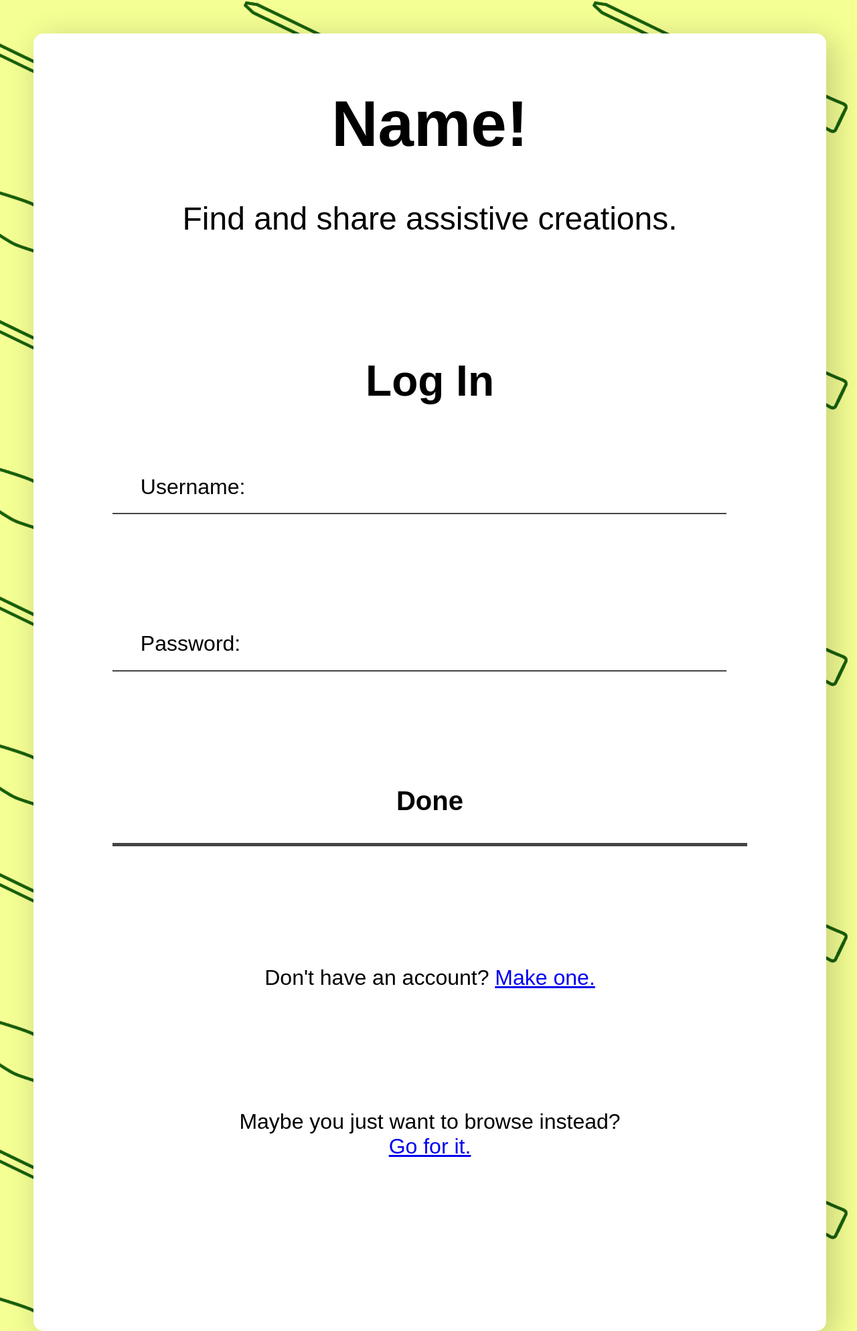
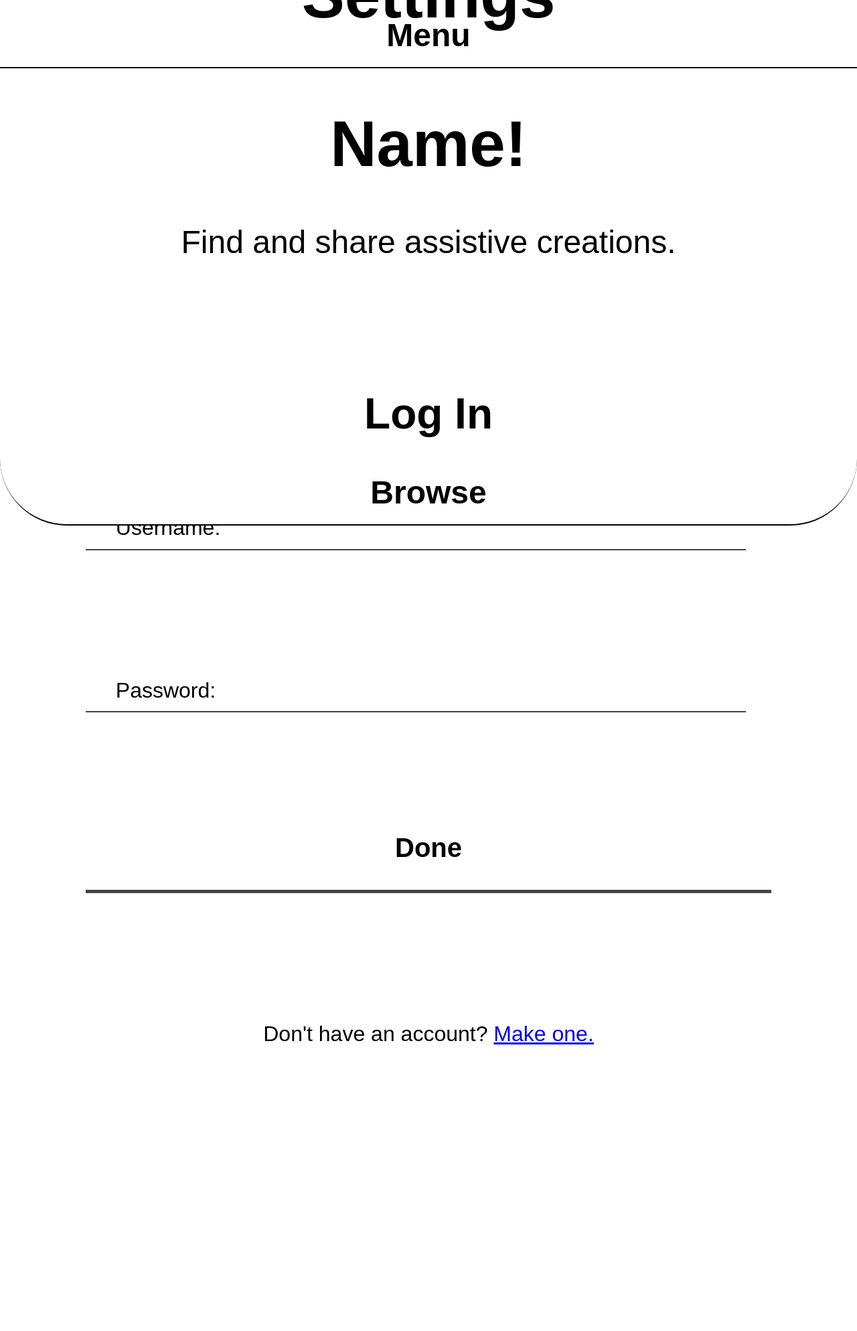
Before and after one commit to ehinger/rebirth, a PHP site: page /index.html in a window 1280 px wide. Shown: the whole page at 67% size. After the commit the page ends 1563 px from the top, so only its background shows below. Run offline with PHP 8.4, Linux system fonts and the light colour scheme.

Commit message:
bolstering

```diff
--- a/DIYCSS.css
+++ b/DIYCSS.css
@@ -10,23 +10,140 @@
   padding: 0;
   border: 0;
   font-size: 16px;
-  overflow:
 }
+/*
+.yourSettingsPage {
+  position: relative;
+  top: 0;
+  left: 0;
+  padding: 0;
+  width: 100%;
+  height: 100%;
+  overflow-x: hidden;
+  overflow-y: scroll; }
 
-body {
-	background-image: url("bgPattern.png");
-    background-repeat: repeat;
-}
+.yourSettingsPage input {
+  width: 80%;
+  height: 15%;
+  margin: 20% 10%;
+  padding: .5em;
+  outline: none;
+  font-size: 2rem; }
 
+.yourSettingsPage label {
+  position: absolute;
+  margin: 20% 10%;
+  padding: .5em;
+  font-size: 2rem;
+  font-family: "Open Sans", sans-serif;
+  color: #fcce00; }
+
+*/
 .SplashContainer {
 	position: relative;
 	background: #ffffff;
 	border-radius: 15px;
-	margin: 50px;
-	padding: 5em 0;
-	width: calc(100vw - 6em);
-	height: auto;
-	box-shadow: 10px 10px 50px rgba(0,0,0,0.2);
+	margin: 0;
+	padding: 10em 0 0 0;
+	width: 100vw;
+	height: 100vh;
+}
+
+.browseFooter {
+	position: fixed;
+	background: #ffffff;
+	border-bottom: 2px solid black;
+	bottom: 15px;
+	border-radius: 0 0 100px 100px;
+	margin: 0;
+	width: 100vw;
+	height: 100px;
+	z-index: 2;
+}
+
+.browseFooter h2 {
+	font-size: 3rem;
+	font-family: 'Gotham', sans-serif;
+	position: relative;
+	margin: 25px;
+	text-align: center;
+	z-index: 3;
+}
+
+/****************************************************
+Navigation menu
+****************************************************/
+
+.navigationHeader {
+	position: fixed;
+	background: #ffffff;
+	border-bottom: 2px solid black;
+	top: 0;
+	margin: 0;
+	width: 100vw;
+	height: 100px;
+	z-index: 2;
+}
+
+.navigationHeader h2 {
+	font-size: 3rem;
+	font-family: 'Gotham', sans-serif;
+	position: relative;
+	margin: 25px;
+	text-align: center;
+}
+
+.navigationContainer {
+	width: 100vw;
+	height: 100vh;
+	position: fixed;
+	margin: 0;
+	background: #ffffff;
+	z-index: 5;
+	top: -100vh;
+	-webkit-transition: -webkit-transform 0.6s;
+	transition: transform 0.6s;
+}
+
+.navigationClose {
+	width: 200px;
+	height: 200px;
+	position: fixed;
+	margin: 0;
+	right: 0;
+	top: -100vh;
+	background: #ffffff;
+}
+
+.menuTransition {
+	-webkit-transform: translate3d(0, 100vh, 0);
+	transform: translate3d(0, 100vh, 0);
+}
+
+.lineL {
+	width: 15px;
+	height: 150px;
+	position: fixed;
+	background: #000000;
+	margin: 25px 100px;
+	transform: rotate3d(0, 0, 1, 45deg);
+}
+
+.lineR {
+	width: 15px;
+	height: 150px;
+	position: fixed;
+	background: #000000;
+	margin: 25px 100px;
+	transform: rotate3d(0, 0, 1, 315deg);
+}
+
+.navLinks {
+	font-size: 6rem;
+	font-family: 'Gotham', sans-serif;
+	position: relative;
+	margin: 17vh 0;
+	text-align: center;
 }
 
 /****************************************************
@@ -38,20 +155,20 @@
 }
 
 #LogInContainer h1 {
+	font-size: 6rem;
+	font-family: 'Gotham', sans-serif;
+	position: relative;
+	margin: 0 10% 5%;
+	text-align: center;
+}
+
+#LogInContainer h2 {
 	font-size: 4rem;
 	font-family: 'Gotham', sans-serif;
 	position: relative;
 	margin: 15% 10% 5%;
 	text-align: center;
 	z-index: 3;
-}
-
-#LogInContainer h1:nth-child(1) {
-	font-size: 6rem;
-	font-family: 'Gotham', sans-serif;
-	position: relative;
-	margin: 0 10% 5%;
-	text-align: center;
 }
 
 #LogInContainer p:nth-child(2) {
@@ -78,7 +195,7 @@
 	display: none;
 }
 
-#RegisterContainer h1 {
+#RegisterContainer h2 {
 	font-size: 4rem;
 	font-family: 'Gotham', sans-serif;
 	position: relative;
--- a/DIYJS.js
+++ b/DIYJS.js
@@ -1,15 +1,69 @@
 window.onload=function(){
+
+
+	var touchstartX = 0;
+	var touchstartY = 0;
+	var touchendX = 0;
+	var touchendY = 0;
+
+	var remainder = 0;
+
+	var LogInContainer = document.getElementById("LogInContainer");
+
+	LogInContainer.addEventListener('touchstart', function(event) {
+	    touchstartX = event.changedTouches[0].screenX;
+	}, false);
+
+	LogInContainer.addEventListener('touchend', function(event) {
+	    touchendX = event.changedTouches[0].screenX;
+		handleGesure();
+	}, false);
+
+	function handleGesure() {
+		var swiped = 'swiped: ';
+		if (touchendX < touchstartX) {
+			remainder = touchstartX - touchendX;
+			console.log(remainder);
+		}
+		if (touchendX > touchstartX) {
+			remainder = touchendX - touchstartX;
+			console.log(remainder);
+		}
+	}
+
+	// Input Field label interaction ///////////////////////////////////////////////////////////////////////////////////
+
+	var navigationHeader = document.querySelector(".navigationHeader");
+	var browseFooter = document.querySelector(".browseFooter");
+	var navigationClose = document.querySelector(".navigationClose")
+	var navigationContainer = document.querySelector(".navigationContainer")
+
+	navigationHeader.addEventListener("click", function(){
+		navigationContainer.classList.add('menuTransition');
+		navigationClose.classList.add('menuTransition');
+	}, false);
+
+	navigationClose.addEventListener("click", function(){
+		navigationContainer.classList.remove('menuTransition');
+		navigationClose.classList.remove('menuTransition');
+	}, false);
+
+	////////////////////////////////////////////////////////////////////////////////////////////////////////////////////
+
+
+
 
 	// Log in and register section switching ////////////////////////////////////////////////////////////////////////////
 
 	var RegisterPageLink = document.getElementById("RegisterPageLink");
-	var LogInContainer = document.getElementById("LogInContainer");
 	var RegisterContainer = document.getElementById("RegisterContainer");
 	var LogInReturnLink = document.getElementById("LogInReturnLink");
 
 	if (RegisterPageLink) {
 		RegisterPageLink.addEventListener("click", function(){
 			LogInContainer.style.display = 'none';
+			navigationHeader.style.display = 'none';
+			browseFooter.style.display = 'none';
 			RegisterContainer.style.display = 'block';
 		}, false);
 	} else {
@@ -19,6 +73,8 @@
 	if (LogInReturnLink) {
 		LogInReturnLink.addEventListener("click", function(){
 			LogInContainer.style.display = 'block';
+			navigationHeader.style.display = 'block';
+			browseFooter.style.display = 'block';
 			RegisterContainer.style.display = 'none';
 		}, false);
 	} else {
@@ -64,4 +120,13 @@
 	})();
 
 	////////////////////////////////////////////////////////////////////////////////////////////////////////////////////
+
+
 }
+
+var textChanger = document.querySelector("html");
+
+function textSize(v) {
+	textChanger.style.fontSize = v + "px";
+	console.log(v);
+}
--- a/index.html
+++ b/index.html
@@ -10,12 +10,32 @@
 
 	<div class="SplashContainer">
 
+		<!-- menu navigation and navigation list screen -->
+
+		<div class="navigationContainer">
+			<div class="navigationClose">
+				<div class="lineL"></div>
+				<div class="lineR"></div>
+			</div>
+			<p class="savedSelections navLinks"><b>Saved<br>Selections</b></p>
+			<p class="profile navLinks"><b>Profile</b></p>
+			<p class="settings navLinks"><b>Settings</b></p>
+		</div>
+		<div class="navigationHeader">
+			<h2>Menu</h2>
+		</div>
+<!--
+		<div class="yourSettingsPage">
+			<label> Font size:</label>
+			<input class="textSize" type="range" name="textSize" min="12" max="20" onchange="textSize(this.value)"></input>
+		</div>
+ -->
 		<!-- Log in page section -->
 
 		<div id="LogInContainer">
 			<h1>Name!</h1>
 			<p>Find and share assistive creations.</p>
-			<h1>Log In</h1>
+			<h2>Log In</h2>
 
 			<form class='LogIn' action='' method='post'>
 				<input name="username" type="text">
@@ -29,14 +49,13 @@
 			</form>
 
 			<p>Don't have an account?   <a id="RegisterPageLink" href="javascript:;">Make one.</a></p>
-			<p>Maybe you just want to browse instead?   <br><a href="javascript:;">Go for it.</a></p>
+
 		</div>
-
 
 		<!-- register page section -->
 
 		<div id="RegisterContainer">
-			<h1>Register</h1>
+			<h2>Register</h2>
 
 			<form enctype="multipart/form-data" class='Register' action='' method='post'>
 
@@ -59,6 +78,12 @@
 			<p id="LogInReturnLink">Changed your mind?   <a href="javascript:;">Take me back.</a></p>
 		</div>
 
+		<!-- menu screen and content screen switch -->
+
+		<div class="browseFooter">
+			<h2>Browse</h2>
+		</div>
+
 	</div>
 
 	<script type="text/javascript" src="DIYJS.js"></script>
```
